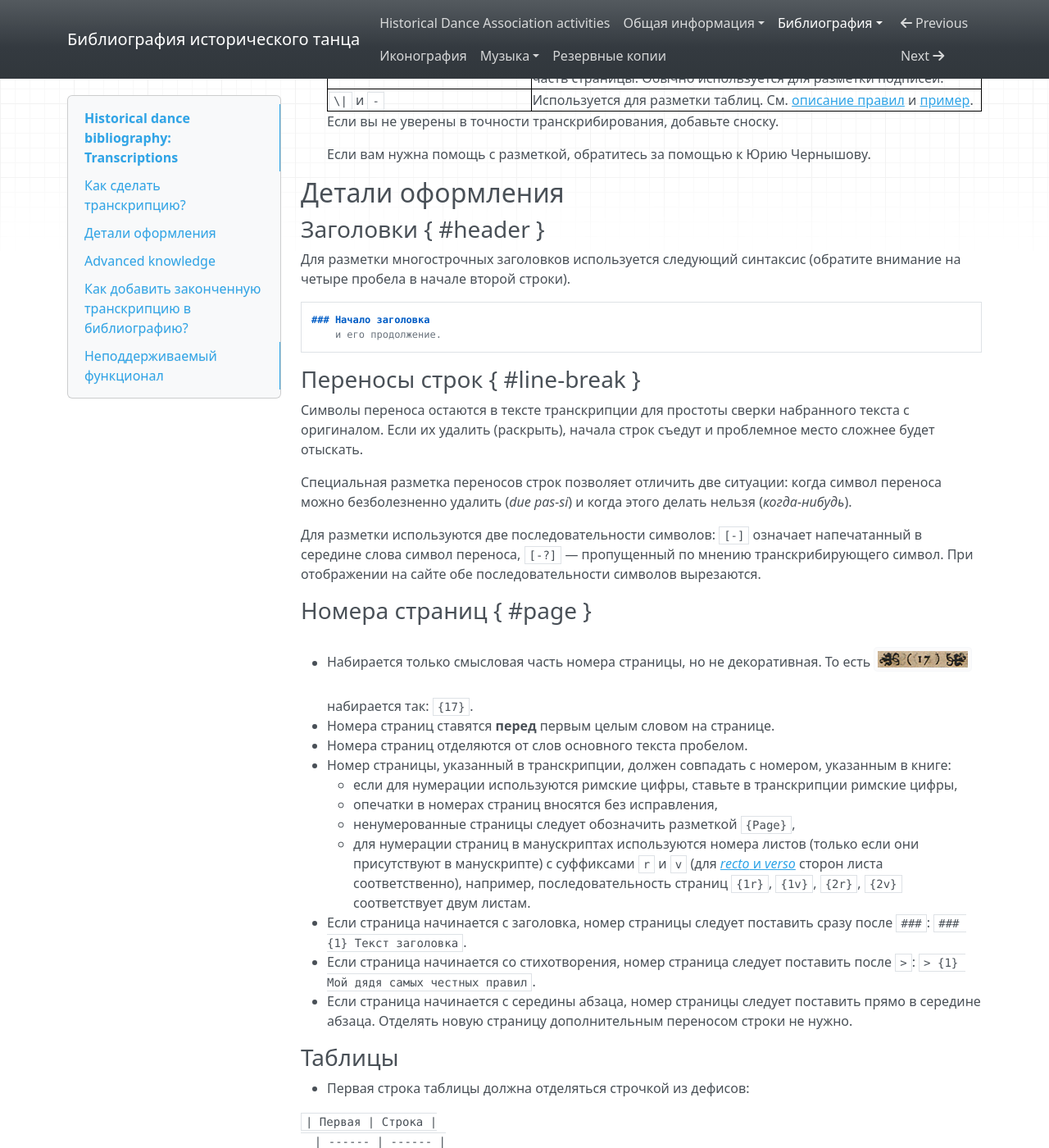
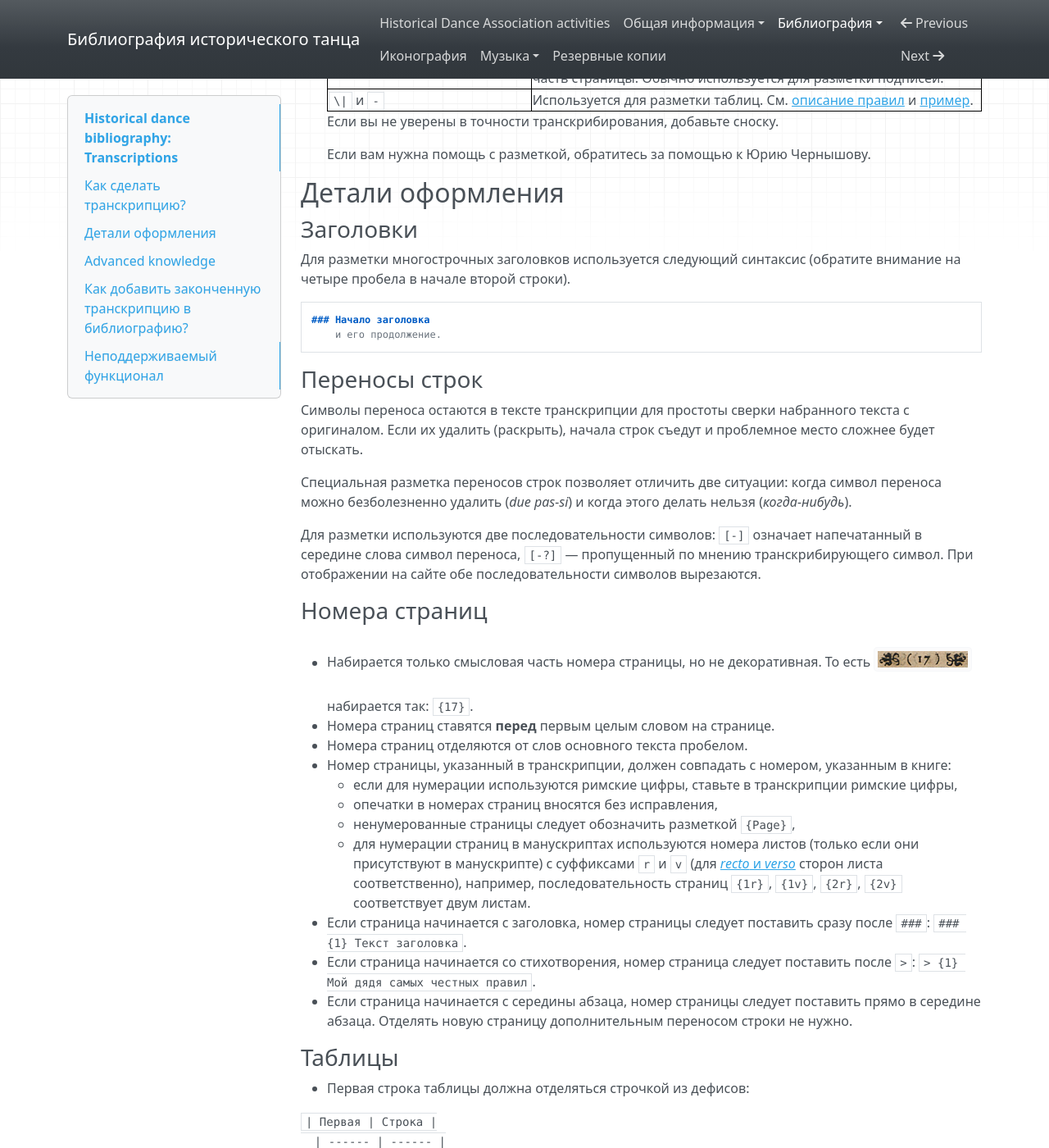
Before and after one commit to hda-technical/dancebooks, an MkDocs documentation site: the page built from docs/bib/transcriptions.md, in a window 1280 px wide and 1400 px high, scrolled down 1692 px. Shown: the whole window at 82% size. Built offline with MkDocs 1.6.1, drawn with Linux system fonts in a browser that asks for light colours; nearby versions of some CDN libraries; some of the changed text lies outside the part shown.

Commit message:
Try to make anchors work in docs

```diff
--- a/mkdocs.yml
+++ b/mkdocs.yml
@@ -1,6 +1,7 @@
 site_name: Библиография исторического танца
 docs_dir: docs
 site_dir: ./www/static/docs
+
 nav:
   - index.md
   - Общая информация:
@@ -19,10 +20,19 @@ nav:
     - Устройство архива с музыкой: music.md
     - Альбомы для исторических танцев: music_cds.md
   - Резервные копии: backups.md
+
 plugins: []
+markdown_extensions:
+  - toc:
+      permalink: true
+      slugify: !!python/name:pymdownx.slugs.gfm
+  - attr_list
+
 theme:
   name: mkdocs
   nav_style: dark
+
 extra_css:
   - style.css
+
 strict: true
```
